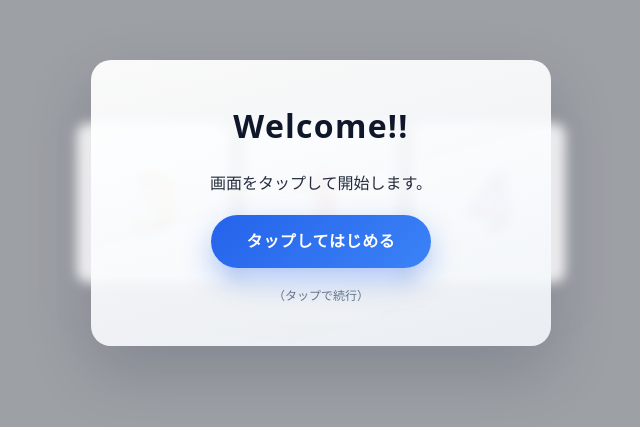
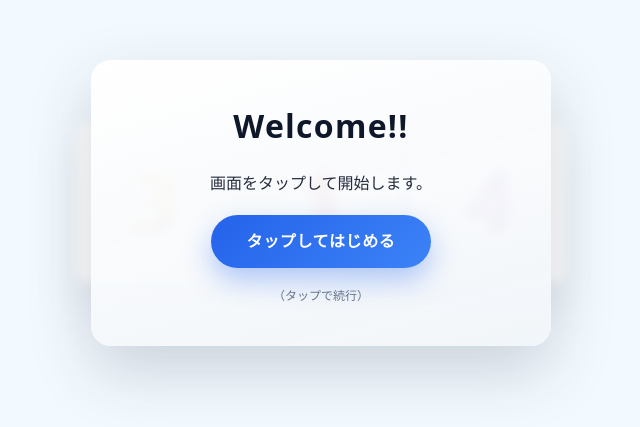
Before and after one commit to akiohiratani/pachinko-member-frontend-prod, a React (Vite) app: page / in a window 1280 px wide. Shown: the part 197-624 px from the top of the page, without its empty margins (319-959 px from the left). Built offline with nearby package versions, Linux system fonts and the light colour scheme.

Commit message:
Change app background to a bright modern solid color

```diff
--- a/src/index.css
+++ b/src/index.css
@@ -5,8 +5,8 @@
   font-family: "Noto Sans JP", system-ui, -apple-system, BlinkMacSystemFont, "Segoe UI", sans-serif;
   line-height: 1.6;
   font-weight: 400;
-  color: #e2e8f0;
-  background-color: #0b1220;
+  color: #0f172a;
+  background-color: #e0f2fe;
   text-rendering: optimizeLegibility;
   -webkit-font-smoothing: antialiased;
   -moz-osx-font-smoothing: grayscale;
@@ -27,7 +27,7 @@ body {
 body {
   min-height: 100vh;
   color: inherit;
-  background: #0b1220;
+  background: #e0f2fe;
 }
 
 @supports (height: 100svh) {
--- a/src/presentation/App.css
+++ b/src/presentation/App.css
@@ -10,9 +10,9 @@
   align-items: center;
   justify-content: center;
   position: relative;
-  background: #0b1220;
+  background: #e0f2fe;
   overflow: hidden;
-  color: #e2e8f0;
+  color: #0f172a;
   padding-top: max(clamp(24px, 10vw, 64px), env(safe-area-inset-top));
   padding-bottom: max(clamp(24px, 10vw, 64px), env(safe-area-inset-bottom));
   padding-left: max(clamp(16px, 7vw, 48px), env(safe-area-inset-left));
```
